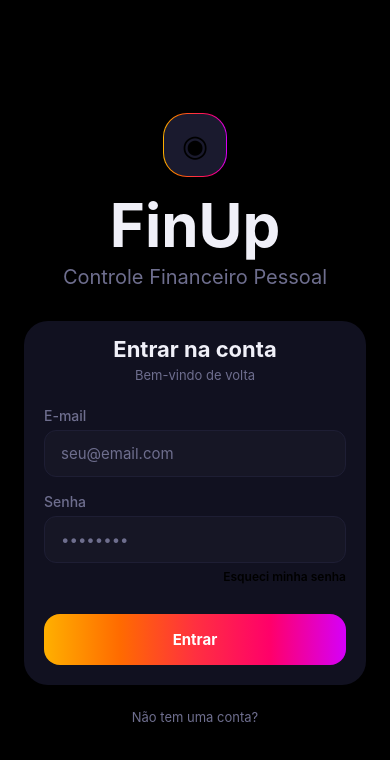
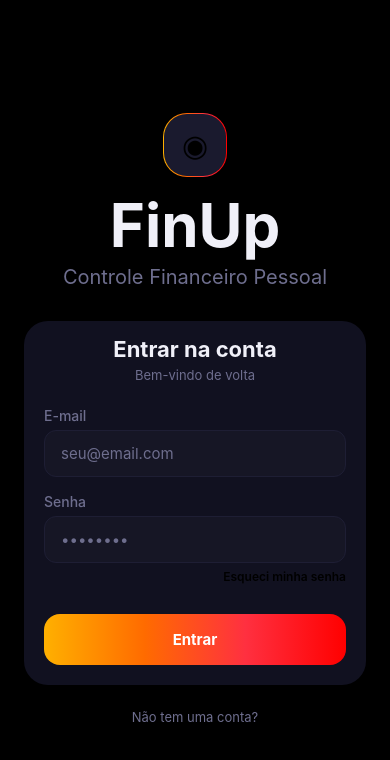
Before and after one commit to Douglas-Bezerra/FinUp, a React Native app in the folder mobileapp/: screen / in a window 390 px wide. Shown: the top 760 px of the page. Built offline with nearby package versions, Linux system fonts and the light colour scheme.

Commit message:
ajustado cor

```diff
--- a/mobileapp/src/styles/colors.ts
+++ b/mobileapp/src/styles/colors.ts
@@ -10,8 +10,7 @@ export const colors = {
       "#FFB000",
       "#FF6B00",
       "#FF3040",
-      "#FF006A",
-      "#D500F9",
+      "#FF0000",
     ],
     start: { x: 0, y: 0 },
     end: { x: 1, y: 0 },
```
